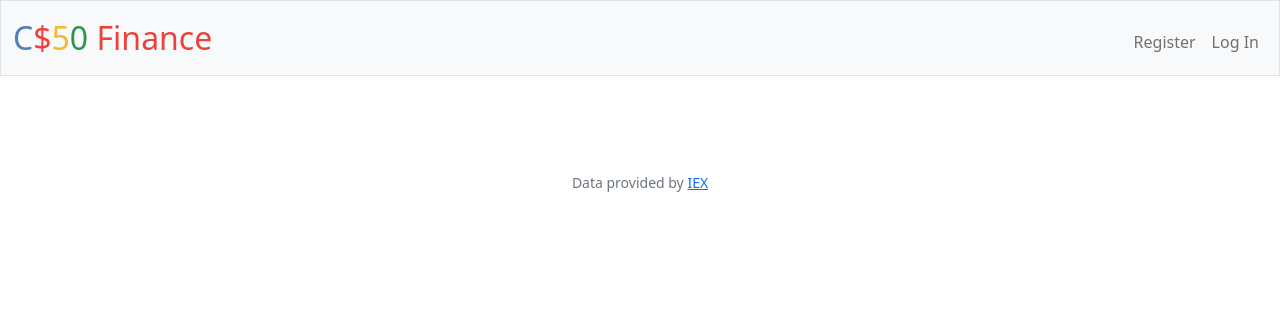
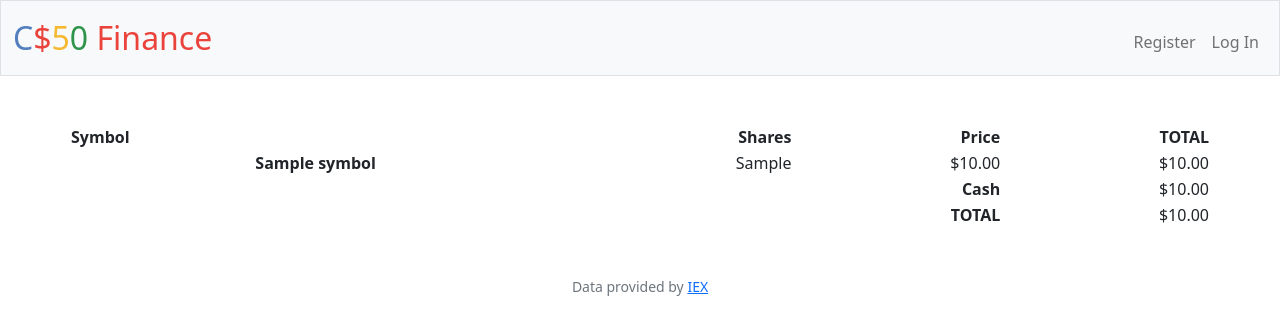
Before and after one commit to JadhenGonzales/CS50, a Flask app: template templates/index2.html in a window 1280 px wide. Shown: the top 336 px of the page. Run offline with Flask 3, Linux system fonts and the light colour scheme; the template is opened without the code that fills it: most values are stand-ins (such as "Sample title", 1, 10 or a date in 2020); some libraries are stand-ins or nearby versions.

Commit message:
automated commit by check50 [check50=True]

```diff
--- a/app.py
+++ b/app.py
@@ -65,35 +65,6 @@ def buy():
     # User reached route via POST
     if request.method == "POST":
 
-        quoted_stock = lookup(request.form.get("symbol"))
-
-        # Return an error for invalid symbol
-        if not quoted_stock:
-            return apology("code_error", 400)
-
-        # Return an error for invalid number of shares
-        try:
-            shares = int(request.form.get("shares"))
-        except ValueError:
-            return apology("shares must be a positive integer")
-        else:
-            if shares < 0:
-                return apology("shares must be a positive integer")
-
-        value = shares * quoted_stock['price']
-        current_balance = db.execute("SELECT cash FROM users WHERE id = ?", session.get("user_id"))[0]['cash']
-
-        # Return an error if insufficient balance
-        if value > current_balance:
-            return apology("Insufficient Cash")
-
-        # Insert into transactions table and deduct from cash
-        db.execute("INSERT INTO transactions (user_id, symbol, shares, value) VALUES (?, ?, ?, ?)",
-                   session.get("user_id"),
-                   quoted_stock['name'],
-                   shares,
-                   - value)
-        db.execute("UPDATE users SET cash = ? WHERE id = ?", current_balance - value, session.get("user_id"))
 
         return redirect("/")
 
--- a/templates/index2.html
+++ b/templates/index2.html
@@ -5,5 +5,34 @@
 {% endblock %}
 
 {% block main %}
-
+    <table class="container-md">
+        <thead>
+            <tr>
+                <th class="text-start">Symbol</th>
+                <th class="text-end">Shares</th>
+                <th class="text-end">Price</th>
+                <th class="text-end">TOTAL</th>
+            </tr>
+        </thead>
+        <tbody>
+            {% for stock in shares %}
+                <tr>
+                    <th sclass="text-start"> {{ stock['symbol'] }} </th>
+                    <td class="text-end"> {{ stock['SUM(shares)'] }} </td>
+                    <td class="text-end"> {{ stock['value'] | usd}} </td>
+                    <td class="text-end"> {{ stock['total'] | usd}} </td>
+                </tr>
+            {% endfor %}
+        </tbody>
+        <tfoot>
+            <tr>
+                <td class="border-0 fw-bold text-end" colspan="3">Cash</td>
+                <td class="border-0 text-end">{{ cash | usd}}</td>
+            </tr>
+            <tr>
+                <td class="border-0 fw-bold text-end" colspan="3">TOTAL</td>
+                <td class="border-0 w-bold text-end">{{ total | usd}}</td>
+            </tr>
+        </tfoot>
+    </table>
 {% endblock %}
```
